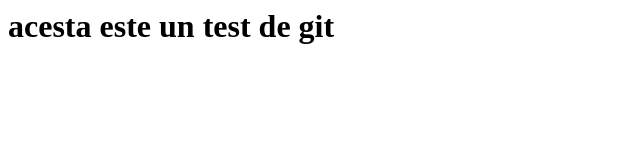
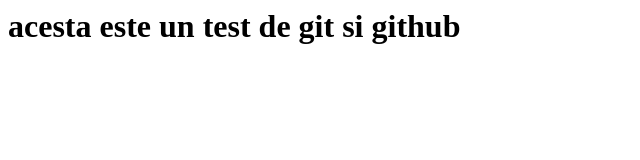
Before and after one commit to ondinablag/testgit, a plain HTML site: page index.html in a window 1280 px wide. Shown: the whole page, without its empty margins (0-640 px from the left). Drawn offline with Linux system fonts and the light colour scheme.

Commit message:
modificare text

```diff
--- a/index.html
+++ b/index.html
@@ -3,6 +3,6 @@
 
     </head>
     <body>
-        <h1> acesta este un test de git</h1>
+        <h1> acesta este un test de git si github</h1>
     </body>
 </html>
```
